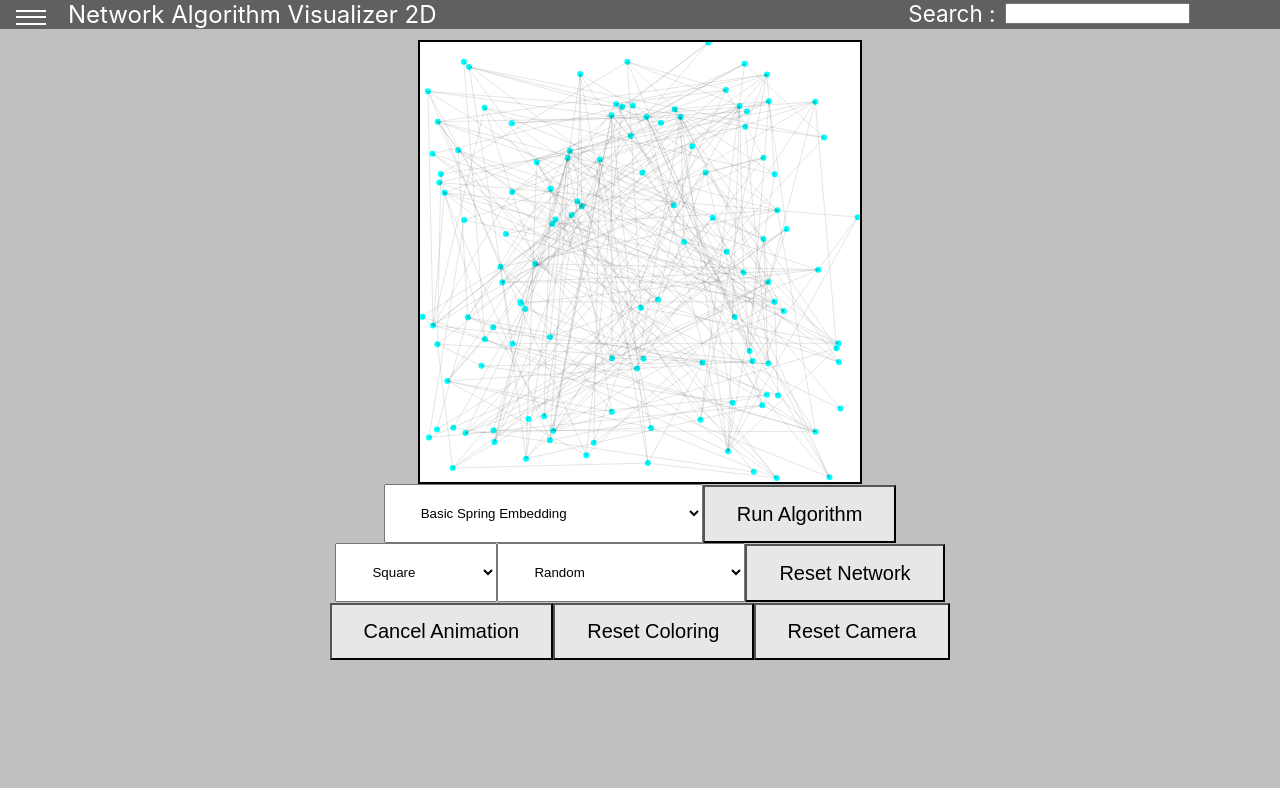
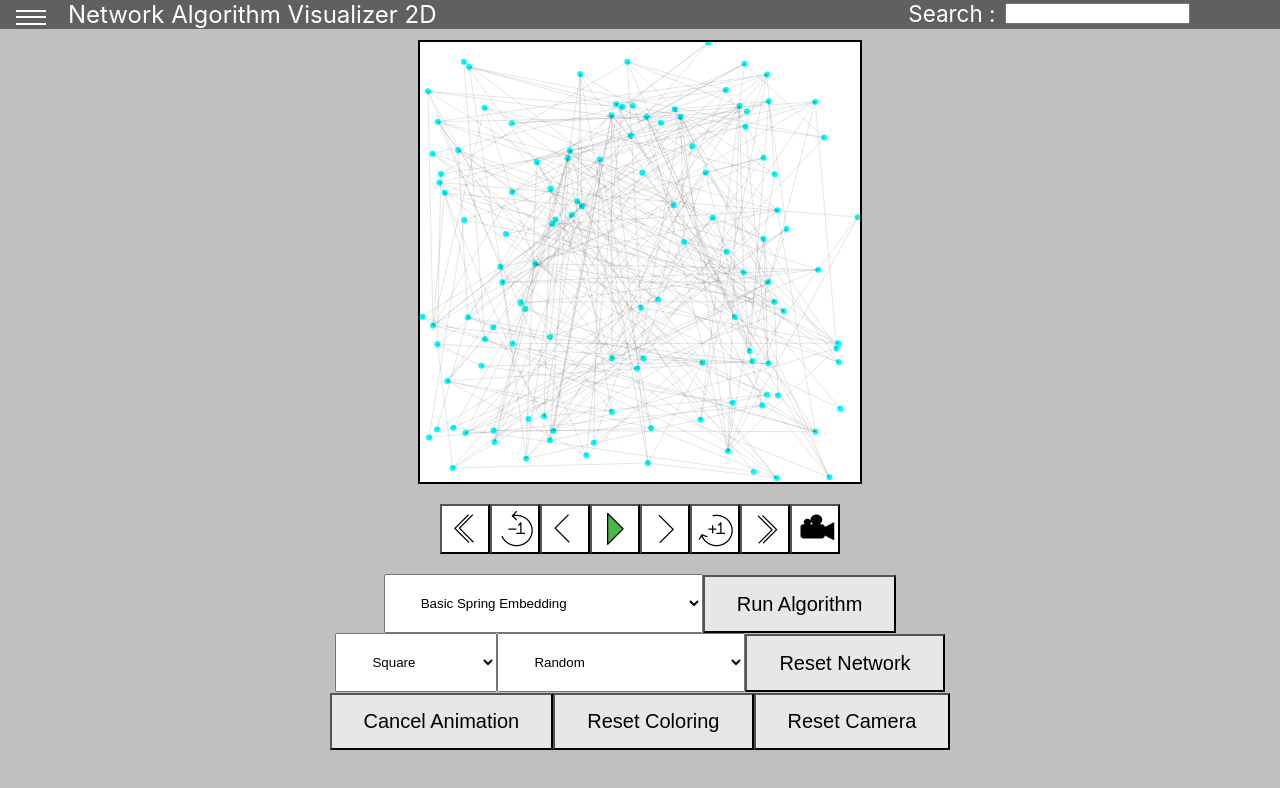
Before and after one commit to alexandreLamarre/Network-Analysis-Visualization, a React (Create React App) app: page / in a window 1280 px wide. Shown: the top 788 px of the page. Built offline with nearby package versions, Linux system fonts and the light colour scheme.

Commit message:
Added visual controls for 2D networks

```diff
--- a/src/Network.css
+++ b/src/Network.css
@@ -9,6 +9,10 @@
   border: #000000 2px solid;
 }
 
+.animationButtons{
+  display: flex;
+  justify-content: center;
+}
 
 .helpb{
   align-self: flex-end;
@@ -109,3 +113,61 @@
 .sliderHeader{
   text-align: center;
 }
+
+.FirstFrameB{
+  background-image: url("../src/images/FirstButton.png");
+  background-size: 50px 50px;
+  height: 50px;
+  width: 50px;
+}
+
+.FastBackB{
+  background-image: url("../src/images/FastBackButton.png");
+  background-size: 50px 50px;
+  height: 50px;
+  width: 50px;
+}
+
+.PreviousFrameB{
+  background-image: url("../src/images/PreviousFrameButton.png");
+  background-size: 50px 50px;
+  height: 50px;
+  width: 50px;
+}
+.StartB{
+  background-image: url("../src/images/StartButton.png");
+  background-size: 50px 50px;
+  height: 50px;
+  width: 50px;
+}
+
+.PauseB{
+  background-image: url("../src/images/PauseButton.png");
+  background-size: 50px 50px;
+  height: 50px;
+  width: 50px;
+}
+.NextFrameB{
+  background-image: url("../src/images/NextFrameButton.png");
+  background-size: 50px 50px;
+  height: 50px;
+  width: 50px;
+}
+.FastForwardB{
+  background-image: url("../src/images/FastForwardButton.png");
+  background-size: 50px 50px;
+  height: 50px;
+  width: 50px;
+}
+.LastFrameB{
+  background-image: url("../src/images/LastButton.png");
+  background-size: 50px 50px;
+  height: 50px;
+  width: 50px;
+}
+.CameraB{
+  background-image: url("../src/images/CameraButton.png");
+  background-size: 50px 50px;
+  height: 50px;
+  width: 50px;
+}
--- a/src/Network.js
+++ b/src/Network.js
@@ -484,6 +484,18 @@ class NetworkVisualizer extends React.Component{
             onMouseMove = {(e) => this.updateCamera(e)}
             onWheel = {(e) => this.zoomCamera(e.deltaY)}>
             </canvas>
+            <br></br>
+            <div className = "animationButtons">
+            <button className = "FirstFrameB"></button>
+            <button className = "FastBackB"></button>
+            <button className = "PreviousFrameB"></button>
+            <button className = {this.app.state.running === false?"StartB":"PauseB"}></button>
+            <button className = "NextFrameB"></button>
+            <button className = "FastForwardB"></button>
+            <button className = "LastFrameB"></button>
+            <button className= "CameraB"></button>
+            </div>
+            <br></br>
             <div className = "selectContainer">
               <div className = "selectalgorow">
 
```
Also changed, not shown: src/images/PauseButton.png, src/images/StartButton.png.
